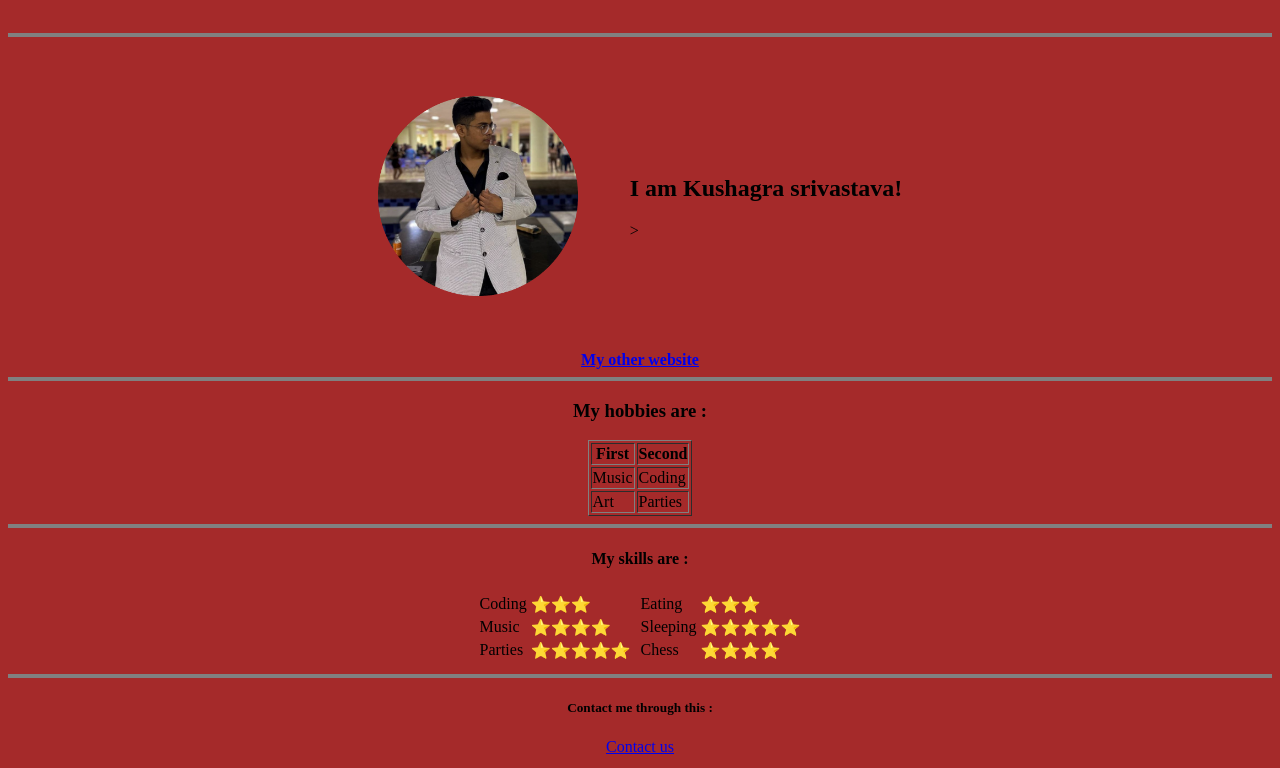
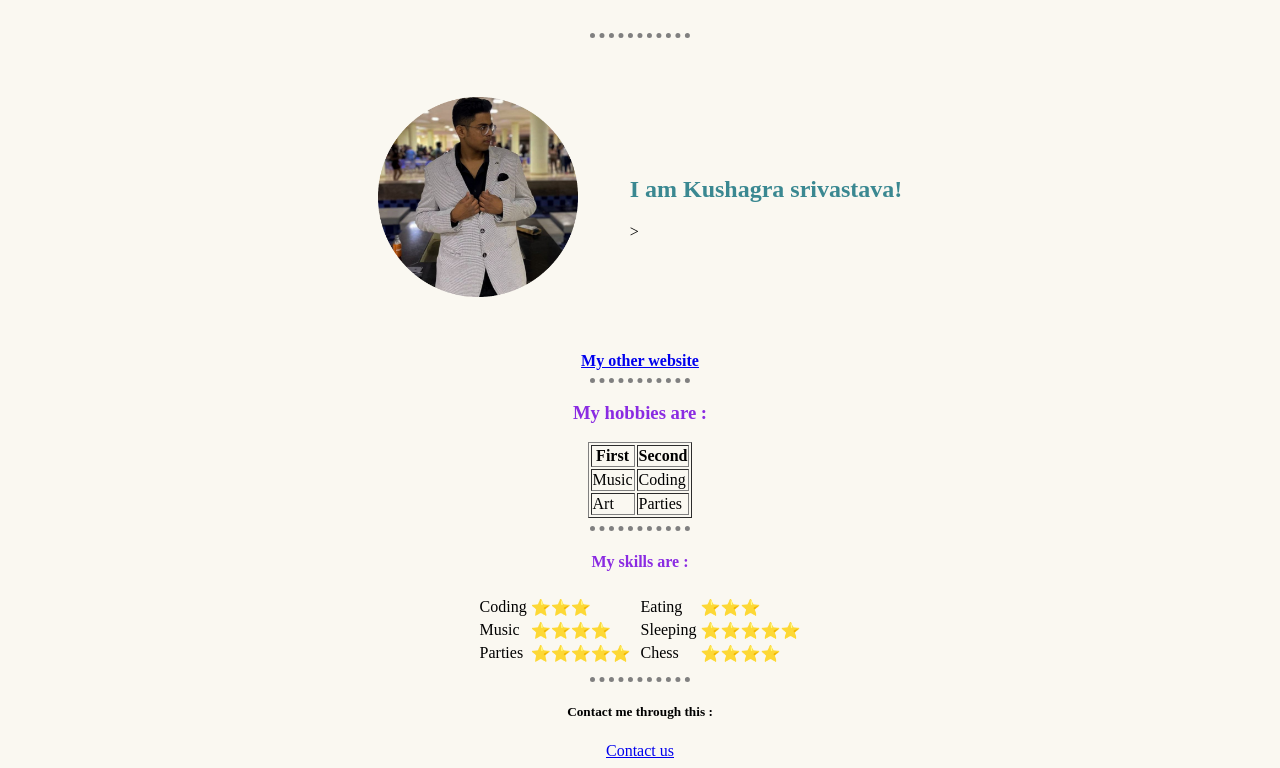
Before and after one commit to Kuxgra/MyfirstWebsite, a plain HTML site: page index.html in a window 1280 px wide. Shown: the part 73-841 px from the top of the page. Drawn offline with Linux system fonts and the light colour scheme.

Commit message:
css update made

```diff
--- a/index.html
+++ b/index.html
@@ -5,12 +5,13 @@
     <meta http-equiv="X-UA-Compatible" content="IE=edge">
     <meta name="viewport" content="width=device-width, initial-scale=1.0">
     <title>KUSHAGRA'S WEBSITE</title>
+     <link rel="stylesheet" href="css/styles.css">
 </head>
-<body style="background-color: brown;">
+<body>
     <center>
         <h1>Hello world!</h1>
           <br>
-            <hr size="4" noshade>
+            <hr>
             <table cellspacing="50">
                 <tr>
                     <td>
@@ -29,7 +30,7 @@
              <b> <a href="new.html" target="_blank">My other website</a> </b>
              </center>
 
-            <hr size="4" noshade>
+            <hr>
             <h3>My hobbies are : </h3>
             <table border="1">
                 <thead>
@@ -48,7 +49,7 @@
                 </tr>
 
             </table>
-            <hr size="4" noshade="">
+            <hr>
             <h4><b>My skills are :</b></h4>
 
         <table>
@@ -98,7 +99,7 @@
 
 
           </table>
-          <hr size="4" noshade>
+          <hr>
           <h5><p>Contact me through this :</p></h5>
           <a href="Contact.html" target="_blank">Contact us</a>
          </center>
```
